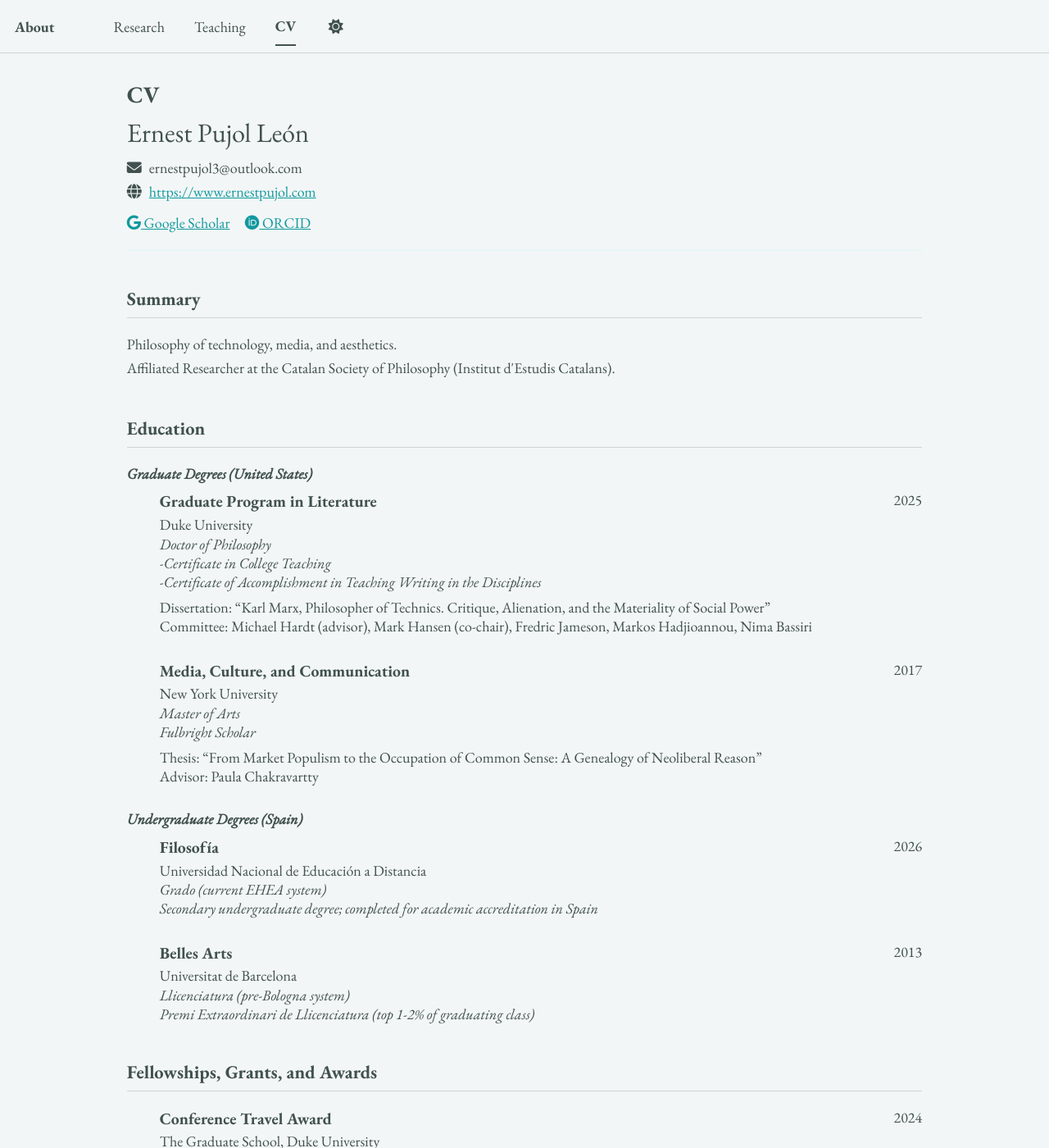
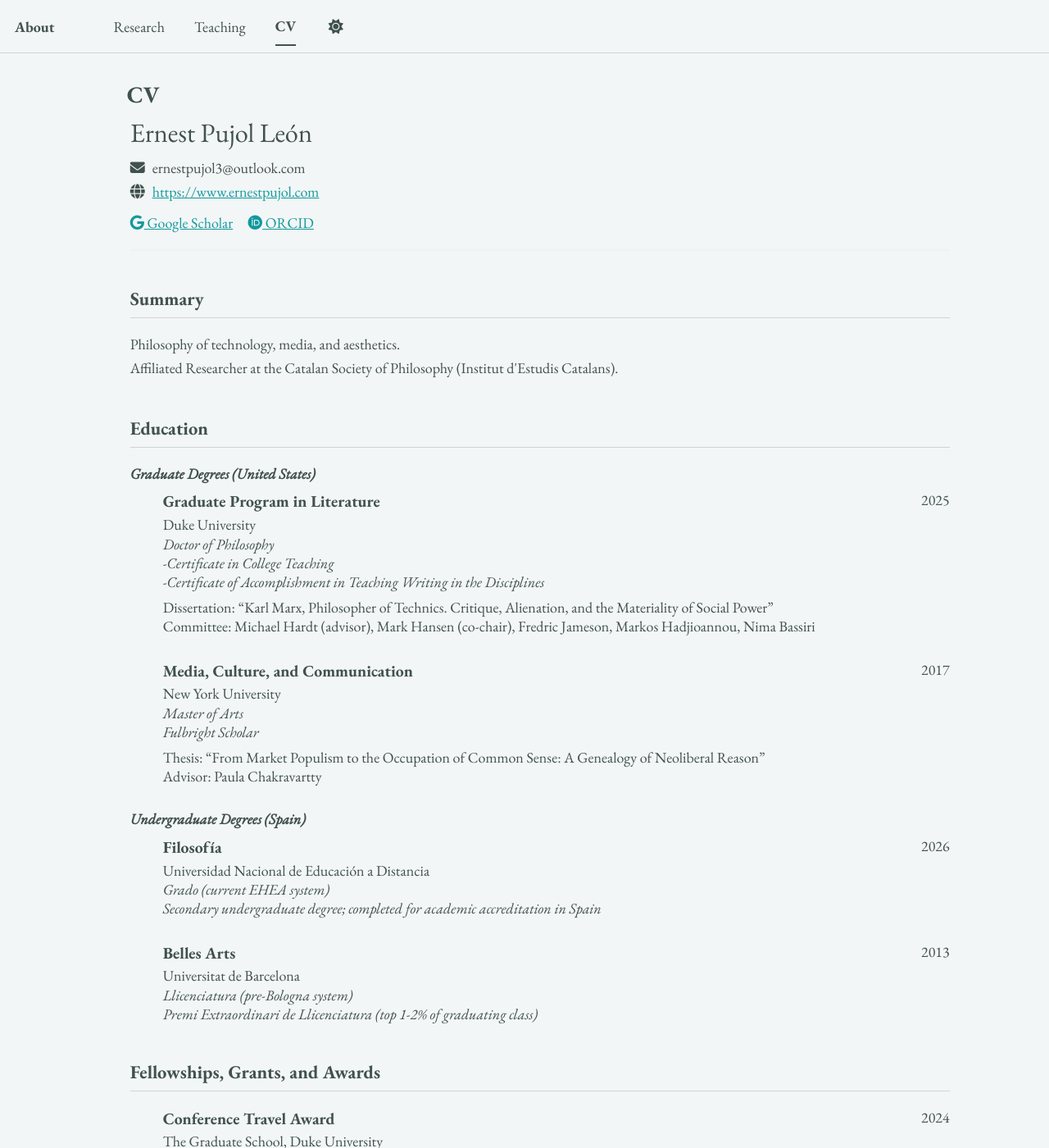
Before and after one commit to epujol90/epujol90.github.io, a Jekyll site: the page built from _pages/cv-json.md, in a window 1280 px wide and 1400 px high. Shown: the whole window at 82% size. Built offline with Jekyll 4.4.1, drawn with Linux system fonts in a browser that asks for light colours; a script bundle is joined from its source files by our own code; library files that are not in the unit come from our copies.

Commit message:
Update cv-template.html

```diff
--- a/_includes/cv-template.html
+++ b/_includes/cv-template.html
@@ -2,8 +2,9 @@
 
 <style>
   .archive {
-    width: 85%;
-    margin: 0 auto;
+    width: 88%;
+    margin-left: 7.5%;
+    margin-right: 0;
     float: none;
     padding-right: 0;
     padding-left: 0;
@@ -11,7 +12,8 @@
 
   @media (min-width: 80em) {
     .archive {
-      width: 78%;
+      width: 81%;
+      margin-left: 11%;
     }
   }
 
```
